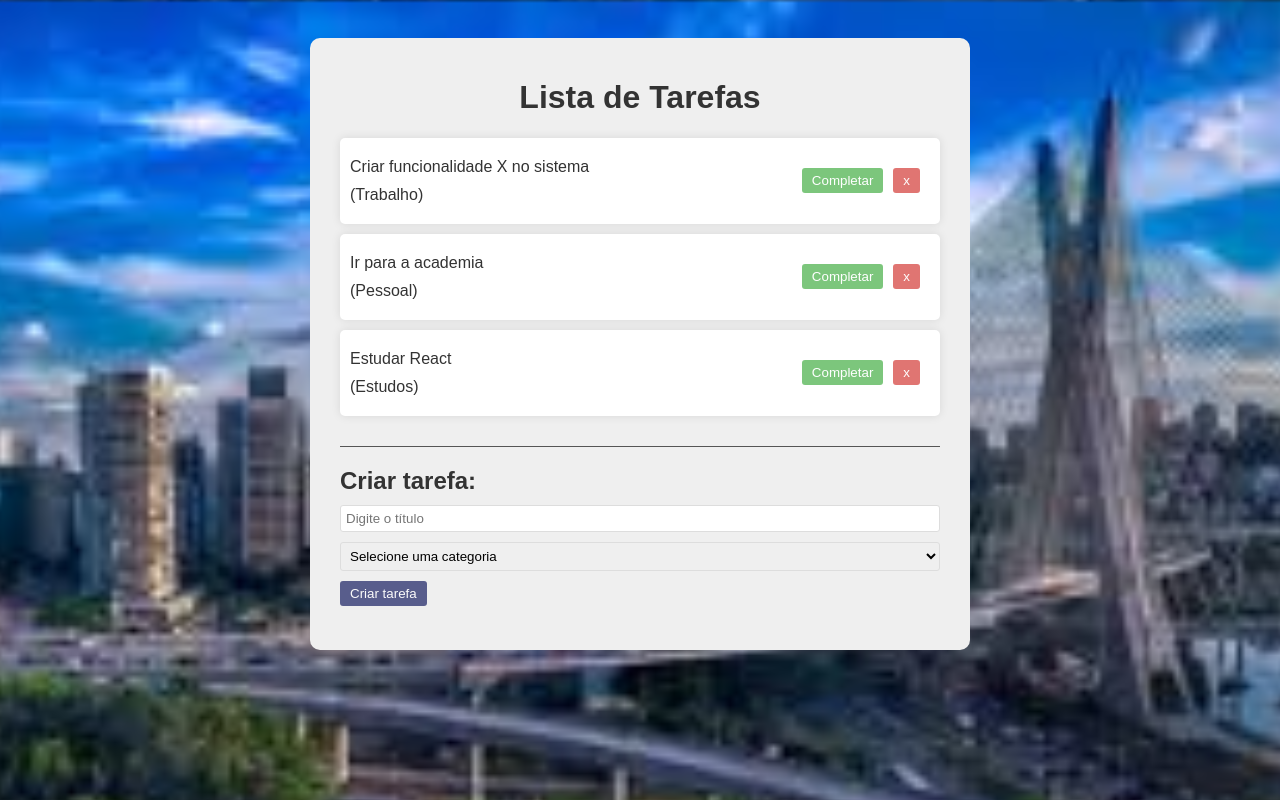
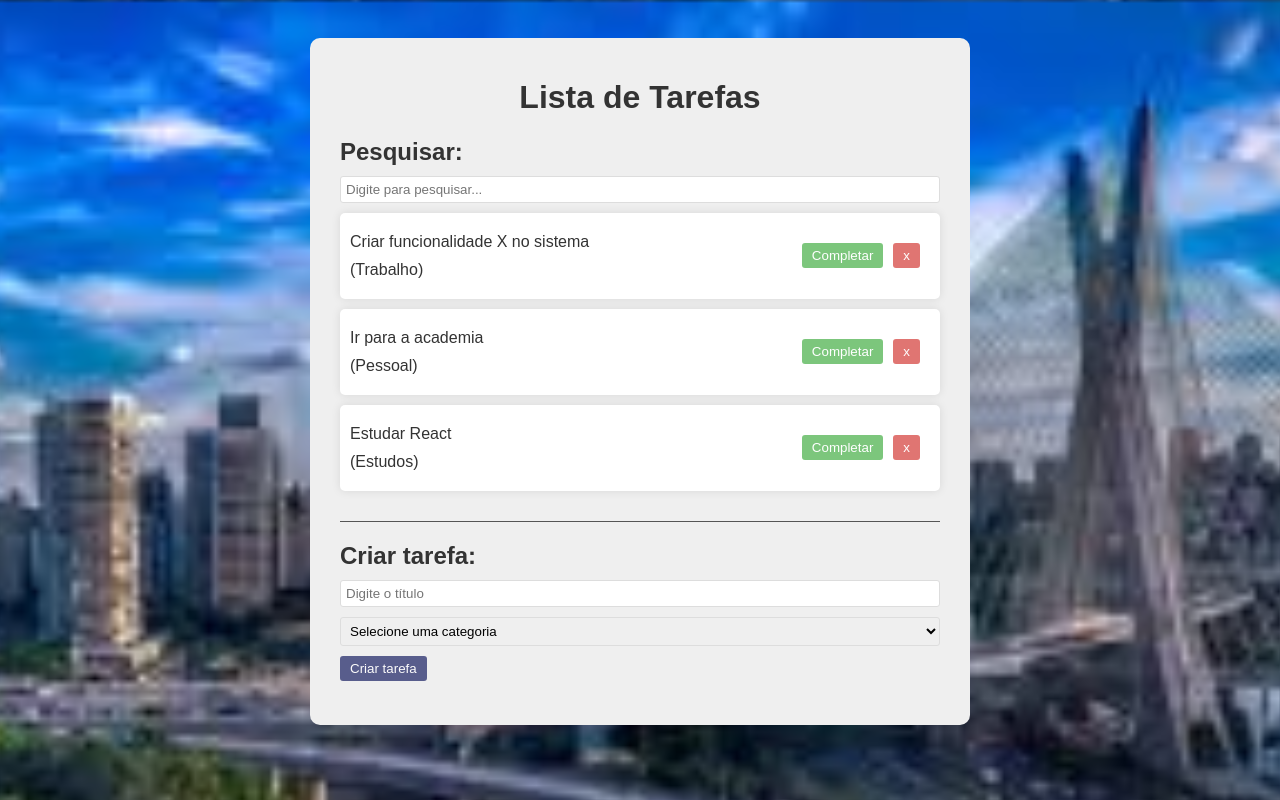
Before and after one commit to Andrlb2k1/Tarefas, a React (Vite) app in the folder todo/: page / in a window 1280 px wide. Shown: the top 800 px of the page. Built offline with nearby package versions, Linux system fonts and the light colour scheme.

Commit message:
to do list 5

```diff
--- a/todo/src/App.jsx
+++ b/todo/src/App.jsx
@@ -2,6 +2,7 @@
 import './App.css'
 import Todo from './components/Todo'
 import TodoForm from './components/TodoForm'
+import Search from './components/Search'
 
 function App() {
 
@@ -26,6 +27,8 @@
     }
   ])
 
+  const [search, setSearch] = useState("")
+
   const addTodo = (text, category) => {
       const newTodos = [...todos, {
         id: Math.floor(Math.random() * 10000),
@@ -45,12 +48,19 @@
     setTodos(filteredTodos)
   }
 
+  const completeTodo = (id) => {
+    const newTodos = [...todos]
+    newTodos.map(todo => todo.id === id ? todo.isCompleted = !todo.isCompleted : todo)
+    setTodos(newTodos)
+  }
+
   return (
     <div className="app">
       <h1>Lista de Tarefas</h1>
+      <Search search={search} setSearch={setSearch} />
       <div className="todo-list">
-        {todos.map((todo) => (
-          <Todo key={todo.id} todo={todo} removeTodo={removeTodo} />
+        {todos.filter((todo) => todo.text.toLowerCase().includes(search.toLowerCase())).map((todo) => (
+          <Todo key={todo.id} todo={todo} removeTodo={removeTodo} completeTodo={completeTodo} />
         ))}
       </div>
       <TodoForm addTodo={addTodo} />
--- /dev/null
+++ b/todo/src/components/Search.jsx
@@ -0,0 +1,12 @@
+import React from 'react'
+
+const Search = ({search, setSearch}) => {
+  return (
+    <div className="search">
+        <h2>Pesquisar:</h2>
+        <input type="text" value={search} onChange={(e) => setSearch(e.target.value)} placeholder="Digite para pesquisar..."/>
+    </div>
+  )
+}
+
+export default Search
--- a/todo/src/components/Todo.jsx
+++ b/todo/src/components/Todo.jsx
@@ -1,14 +1,14 @@
 import React from 'react'
 
-const Todo = ({todo, removeTodo}) => {
+const Todo = ({todo, removeTodo, completeTodo}) => {
   return (
-    <div className="todo">
+    <div className="todo" style={{textDecoration: todo.isCompleted ? "line-through" : ""}}>
         <div className="content">
             <p>{todo.text}</p>
             <p className="category">({todo.category})</p>
         </div>
         <div>
-            <button className="complete">Completar</button>
+            <button className="complete" onClick={() => completeTodo(todo.id)}>Completar</button>
             <button className="remove" onClick={() => removeTodo(todo.id)}>x</button>
         </div>
     </div>
```
